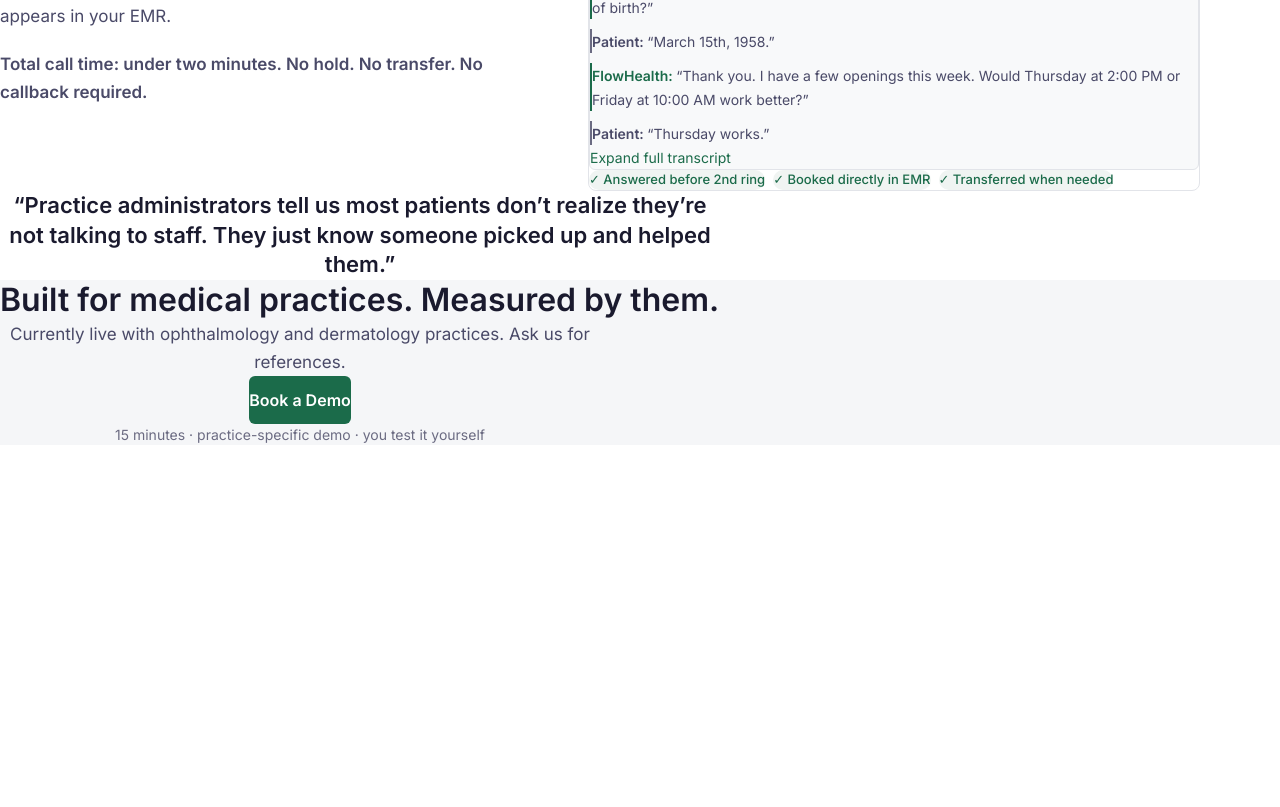
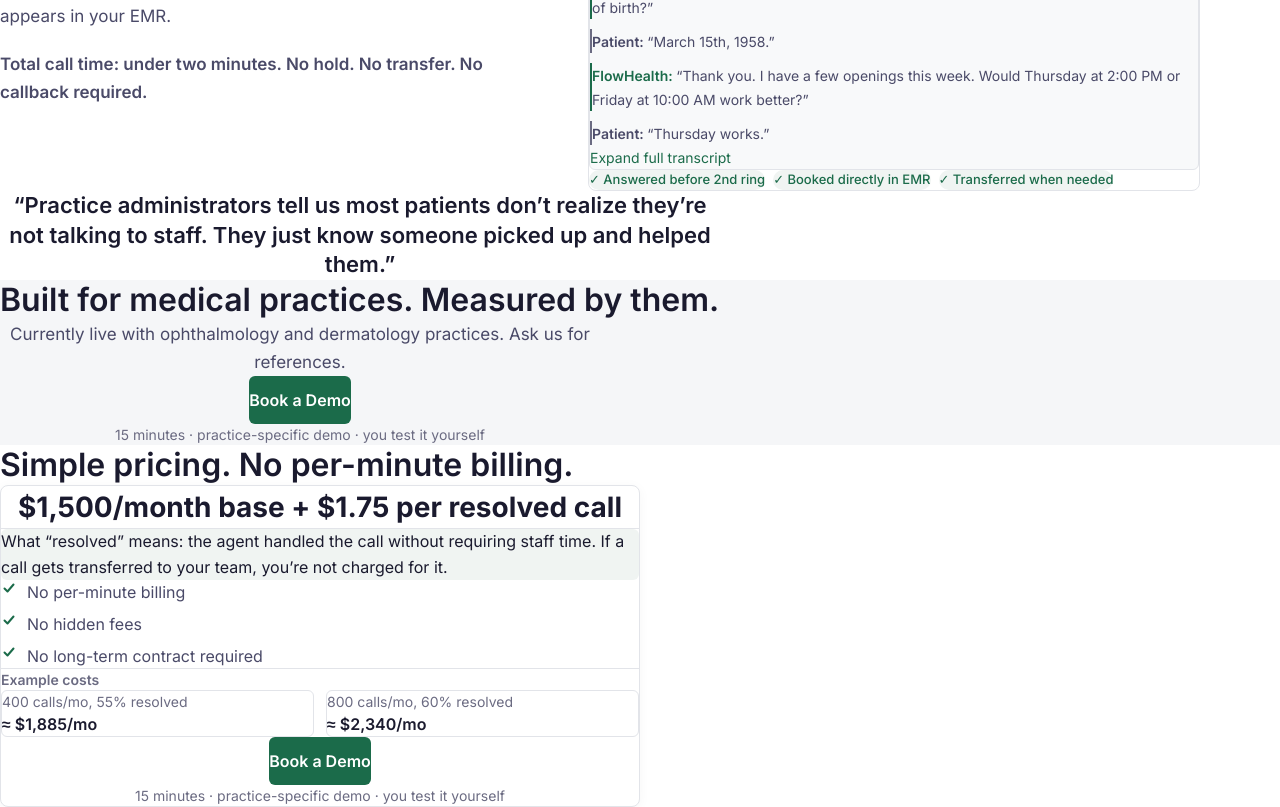
Before and after one commit to AkivaGFlow/WebsiteProject, a Next.js app: page / in a window 1280 px wide. Shown: the part 2592-3399 px from the top of the page. Before the commit the page ends 3037 px from the top, so only its background shows below. Built offline with nearby package versions, Linux system fonts and the light colour scheme.

Commit message:
Add Pricing section with centered card, resolved definition, and example costs
https://claude.ai/code/session_018rT1wiXiQi4z4foM9HzSdC

```diff
--- a/src/app/page.tsx
+++ b/src/app/page.tsx
@@ -7,6 +7,7 @@ import { HowItWorks } from "@/components/sections/HowItWorks";
 import { WhoItsFor } from "@/components/sections/WhoItsFor";
 import { PatientExperience } from "@/components/sections/PatientExperience";
 import { ProofSection } from "@/components/sections/ProofSection";
+import { Pricing } from "@/components/sections/Pricing";
 
 export default function Home() {
   return (
@@ -20,6 +21,7 @@ export default function Home() {
       <WhoItsFor />
       <PatientExperience />
       <ProofSection />
+      <Pricing />
     </main>
   );
 }
--- /dev/null
+++ b/src/components/sections/Pricing.tsx
@@ -0,0 +1,113 @@
+import { SectionWrapper } from "@/components/ui/SectionWrapper";
+import { SectionHeader } from "@/components/ui/SectionHeader";
+import { Button } from "@/components/ui/Button";
+
+function GreenCheck() {
+  return (
+    <svg
+      width="16"
+      height="16"
+      viewBox="0 0 16 16"
+      fill="none"
+      aria-hidden="true"
+      className="flex-shrink-0 mt-[3px]"
+    >
+      <path
+        d="M3.5 8.5L6.5 11.5L12.5 4.5"
+        stroke="#1B6B4A"
+        strokeWidth="2"
+        strokeLinecap="round"
+        strokeLinejoin="round"
+      />
+    </svg>
+  );
+}
+
+// TODO: Verify these calculations with current pricing
+const exampleScenarios = [
+  {
+    label: "400 calls/mo, 55% resolved",
+    cost: "\u2248 $1,885/mo",
+  },
+  {
+    label: "800 calls/mo, 60% resolved",
+    cost: "\u2248 $2,340/mo",
+  },
+];
+
+const noLines = [
+  "No per-minute billing",
+  "No hidden fees",
+  "No long-term contract required",
+];
+
+export function Pricing() {
+  return (
+    <SectionWrapper background="white" id="pricing">
+      <SectionHeader title="Simple pricing. No per-minute billing." />
+
+      <div className="max-w-[640px] mx-auto bg-white border border-[#E2E4E9] rounded-[8px] p-[32px] md:p-[48px] shadow-[0_2px_12px_rgba(0,0,0,0.04)]">
+        {/* Price line */}
+        <p className="text-[22px] md:text-[28px] font-bold text-[#1A1A2E] text-center mb-[24px]">
+          $1,500/month base + $1.75 per resolved call
+        </p>
+
+        {/* Divider */}
+        <div className="h-[1px] bg-[#E2E4E9]" />
+
+        {/* Resolved definition */}
+        <div className="mt-[24px] bg-[#F0F4F2] rounded-[6px] p-[16px]">
+          <p className="text-[16px] text-[#1A1A2E] leading-[1.6]">
+            What &ldquo;resolved&rdquo; means: the agent handled the call
+            without requiring staff time. If a call gets transferred to your
+            team, you&rsquo;re not charged for it.
+          </p>
+        </div>
+
+        {/* No lines */}
+        <div className="flex flex-col gap-[8px] mt-[24px]">
+          {noLines.map((line) => (
+            <div key={line} className="flex items-start gap-[10px]">
+              <GreenCheck />
+              <span className="text-[16px] text-[#4A4A68]">{line}</span>
+            </div>
+          ))}
+        </div>
+
+        {/* Divider */}
+        <div className="h-[1px] bg-[#E2E4E9] mt-[24px]" />
+
+        {/* Example scenarios */}
+        <div className="mt-[24px]">
+          <p className="text-[14px] font-semibold text-[#6B6B82] mb-[12px]">
+            Example costs
+          </p>
+          <div className="grid grid-cols-1 md:grid-cols-2 gap-[12px]">
+            {exampleScenarios.map((scenario) => (
+              <div
+                key={scenario.label}
+                className="border border-[#E2E4E9] rounded-[6px] p-[16px]"
+              >
+                <p className="text-[14px] text-[#6B6B82] mb-[6px]">
+                  {scenario.label}
+                </p>
+                <p className="text-[16px] font-semibold text-[#1A1A2E]">
+                  {scenario.cost}
+                </p>
+              </div>
+            ))}
+          </div>
+        </div>
+
+        {/* CTA */}
+        <div className="mt-[32px] text-center">
+          <Button variant="primary">Book a Demo</Button>
+          <p className="text-[14px] text-[#6B6B82] mt-[12px]">
+            15 minutes &middot; practice-specific demo &middot; you test it
+            yourself
+          </p>
+        </div>
+      </div>
+    </SectionWrapper>
+  );
+}
```
